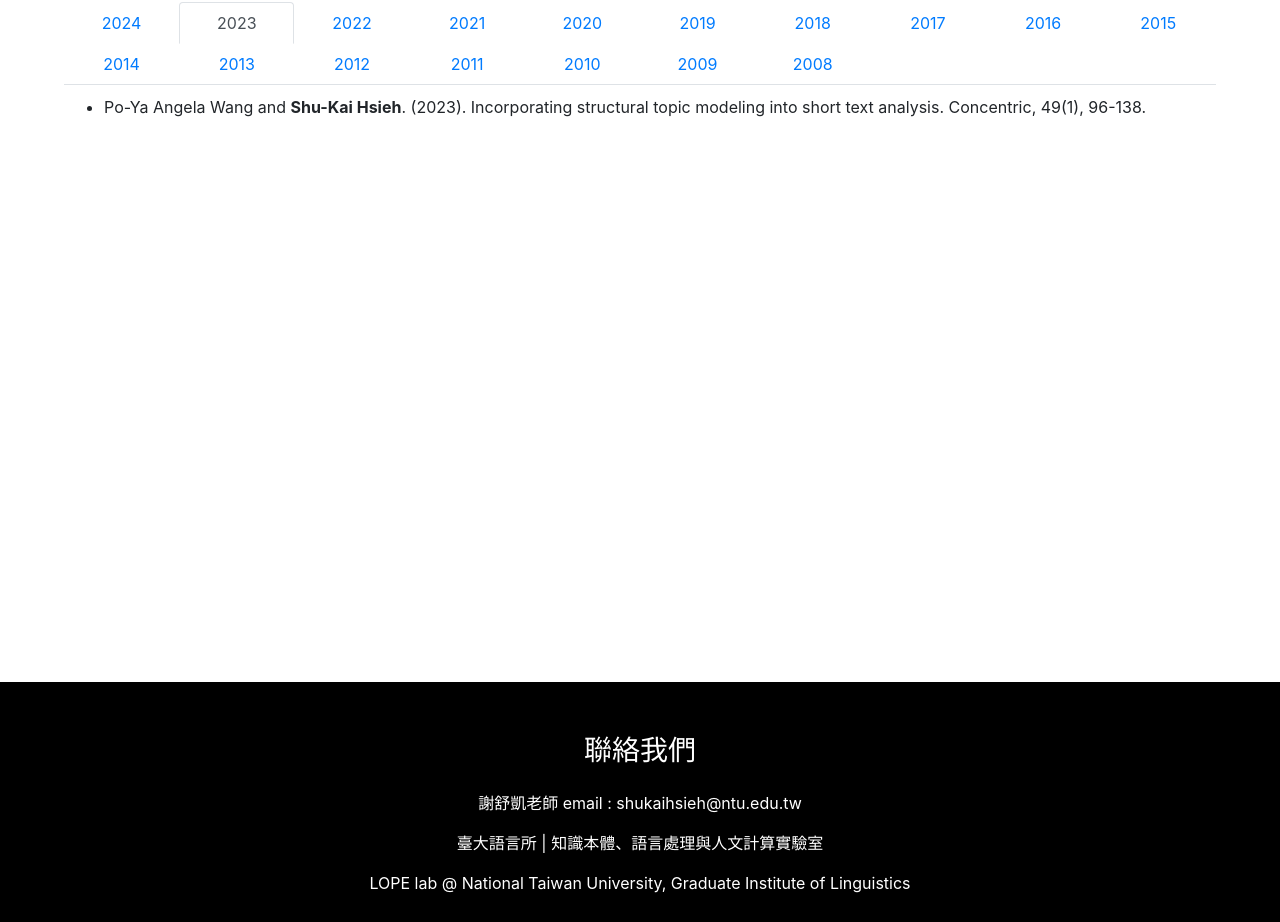
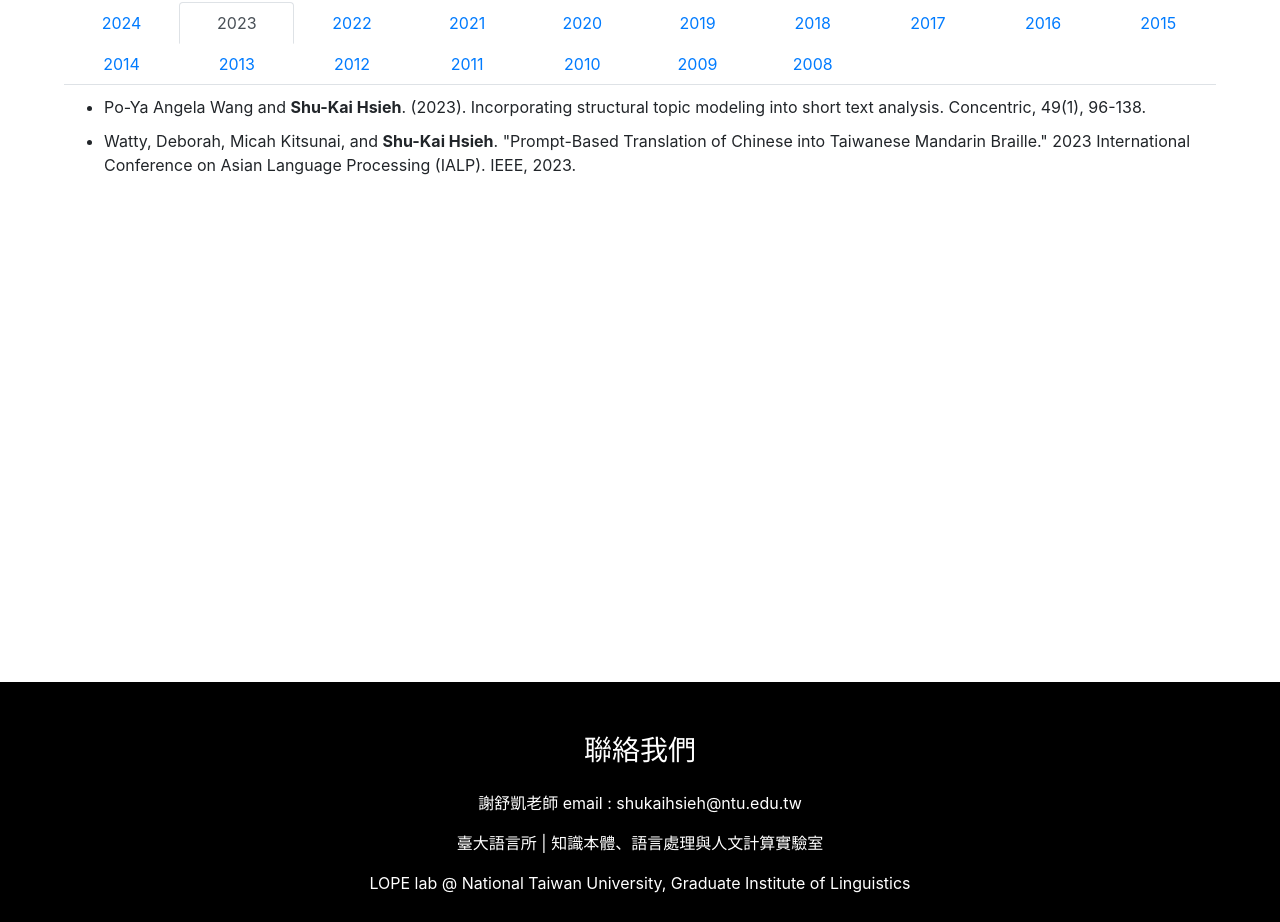
Before and after one commit to lopentu/ntu-lope-lab, a React (Vite) app: page / in a window 1280 px wide. Shown: the part 7255-8177 px from the top of the page. Built offline with nearby package versions, Linux system fonts and the light colour scheme.

Commit message:
add 2 publications

```diff
--- a/src/components/publications.jsx
+++ b/src/components/publications.jsx
@@ -198,6 +198,9 @@ const Publications = (props) => {
           {" "}
           <div class="content" style={{ display: "block" }}>
             <ul class="icon-list">
+            <li class="publi">
+            <strong>Hsieh, Shu-Kai</strong>, Yu-Hsiang Tseng, Da-Chen Lian, and Chi-Wei Wang. "Self-supervised learning for Formosan speech representation and linguistic phylogeny." Frontiers in Language Sciences 3 (2024): 1338684.
+              </li>
             </ul>
           </div>
         </TabPane>
@@ -210,6 +213,9 @@ const Publications = (props) => {
                 Po-Ya Angela Wang and <strong>Shu-Kai Hsieh</strong>. (2023).
                 Incorporating structural topic modeling into short text
                 analysis. Concentric, 49(1), 96-138.
+              </li>
+              <li class="publi">
+                Watty, Deborah, Micah Kitsunai, and <strong>Shu-Kai Hsieh</strong>. "Prompt-Based Translation of Chinese into Taiwanese Mandarin Braille." 2023 International Conference on Asian Language Processing (IALP). IEEE, 2023.
               </li>
             </ul>
           </div>
```
